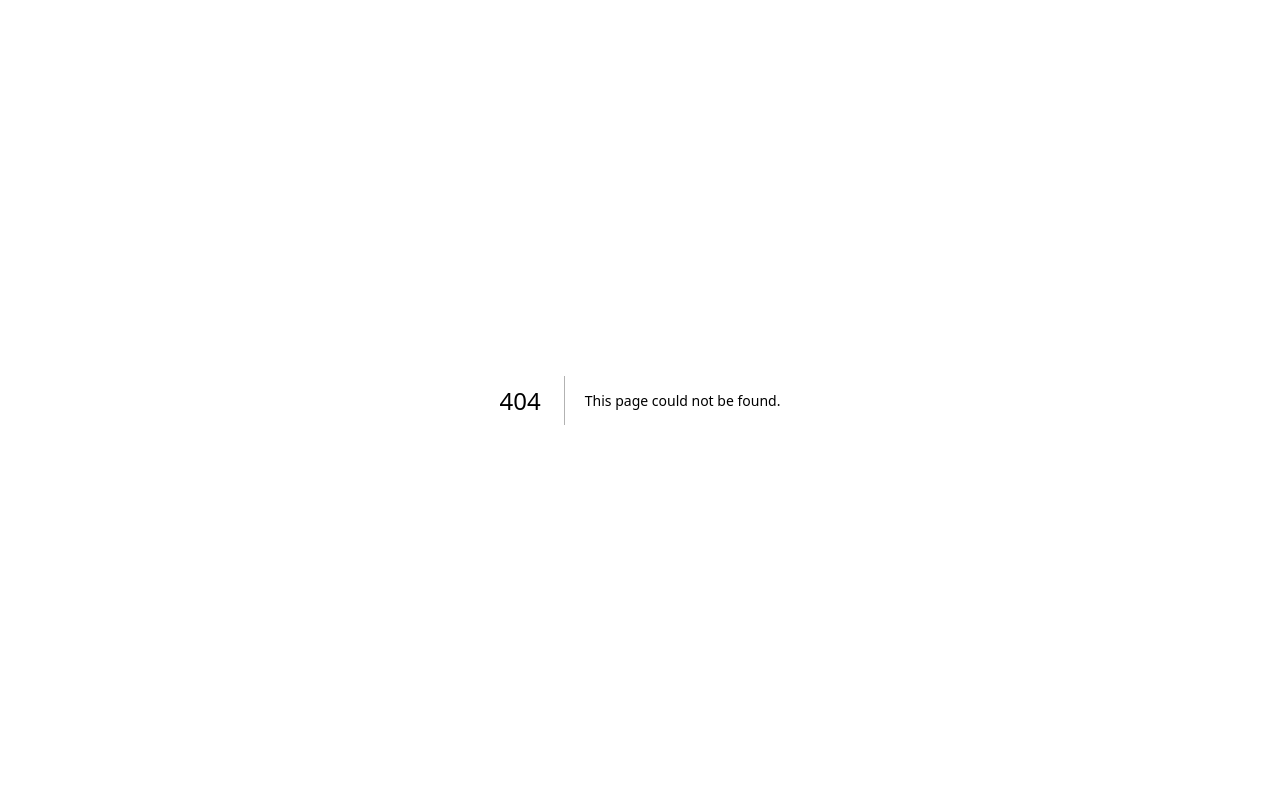
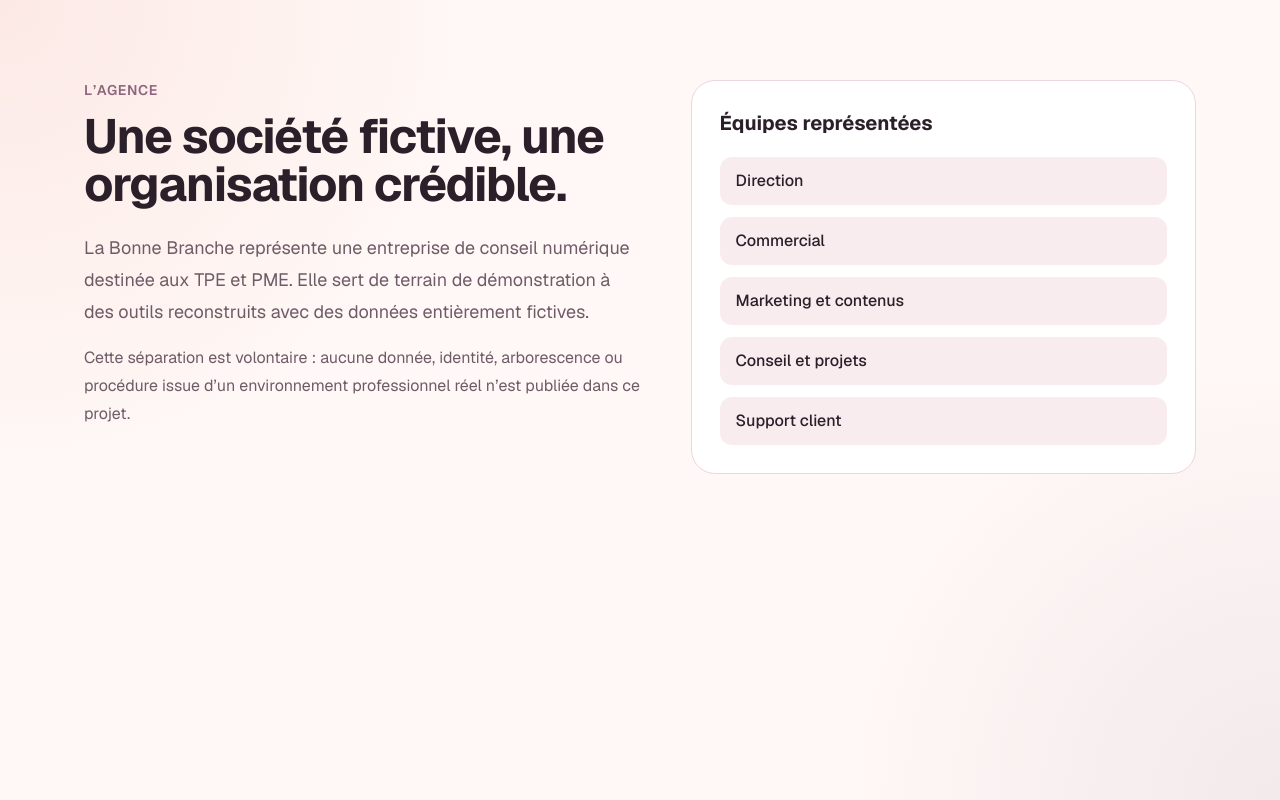
Before and after one commit to sebastien-duhaillier/la-bonne-branche, a Next.js app: page /agence in a window 1280 px wide. Before the commit this address had no page. Built offline with nearby package versions, Linux system fonts and the light colour scheme.

Commit message:
feat: ajouter app/agence/page.tsx

```diff
--- /dev/null
+++ b/app/agence/page.tsx
@@ -0,0 +1,59 @@
+import type { Metadata } from "next";
+
+export const metadata: Metadata = {
+  title: "L’agence",
+  description: "Présentation de l’agence fictive La Bonne Branche.",
+};
+
+const teams = [
+  "Direction",
+  "Commercial",
+  "Marketing et contenus",
+  "Conseil et projets",
+  "Support client",
+];
+
+export default function AgencyPage() {
+  return (
+    <main>
+      <section className="mx-auto max-w-6xl px-5 py-16 sm:py-20">
+        <div className="grid gap-12 lg:grid-cols-[1.05fr_0.95fr]">
+          <div>
+            <p className="text-sm font-semibold uppercase tracking-wider text-primary">
+              L’agence
+            </p>
+            <h1 className="mt-3 text-4xl font-bold tracking-tight text-foreground sm:text-5xl">
+              Une société fictive, une organisation crédible.
+            </h1>
+            <p className="mt-6 text-lg leading-8 text-muted">
+              La Bonne Branche représente une entreprise de conseil numérique
+              destinée aux TPE et PME. Elle sert de terrain de démonstration à
+              des outils reconstruits avec des données entièrement fictives.
+            </p>
+            <p className="mt-4 leading-7 text-muted">
+              Cette séparation est volontaire : aucune donnée, identité,
+              arborescence ou procédure issue d’un environnement professionnel
+              réel n’est publiée dans ce projet.
+            </p>
+          </div>
+
+          <aside className="rounded-3xl border border-border bg-surface p-7">
+            <h2 className="text-xl font-bold text-foreground">
+              Équipes représentées
+            </h2>
+            <div className="mt-5 grid gap-3">
+              {teams.map((team) => (
+                <div
+                  key={team}
+                  className="rounded-xl bg-surface-muted px-4 py-3 font-medium text-foreground"
+                >
+                  {team}
+                </div>
+              ))}
+            </div>
+          </aside>
+        </div>
+      </section>
+    </main>
+  );
+}
```
